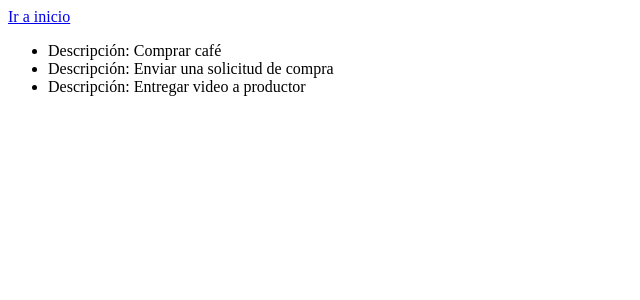
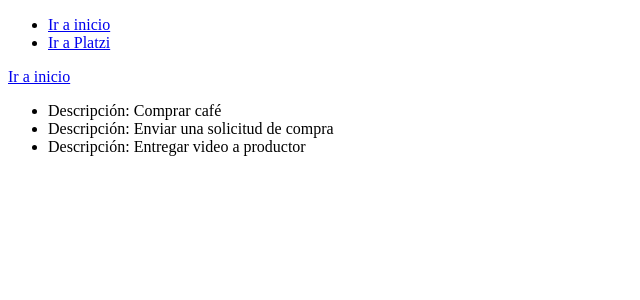
Before and after one commit to cristianiniguez/curso_flask, a Flask app: page /hello in a window 1280 px wide. Shown: the top 300 px of the page, without its empty margins (0-640 px from the left). Run offline with Flask 2, Linux system fonts and the light colour scheme.

Commit message:
uso de templates y archivos estaticos: include y links

```diff
--- a/templates/base.html
+++ b/templates/base.html
@@ -1,12 +1,20 @@
 <!DOCTYPE html>
 <html lang="es">
+
   <head>
-    <meta charset="UTF-8" />
-    <meta http-equiv="X-UA-Compatible" content="IE=edge" />
-    <meta name="viewport" content="width=device-width, initial-scale=1.0" />
-    <title>{% block title %}Flask Platzi |{% endblock %}</title>
+    <meta charset="UTF-8"/>
+    <meta http-equiv="X-UA-Compatible" content="IE=edge"/>
+    <meta name="viewport" content="width=device-width, initial-scale=1.0"/>
+    <title>
+      {% block title %}Flask Platzi |{% endblock %}
+    </title>
   </head>
+
   <body>
+    <header>
+      {% include 'navbar.html' %}
+    </header>
     {% block content %}{% endblock %}
   </body>
+
 </html>
--- /dev/null
+++ b/templates/navbar.html
@@ -0,0 +1,10 @@
+<nav>
+  <ul>
+    <li>
+      <a href="{{ url_for('index') }}">Ir a inicio</a>
+    </li>
+    <li>
+      <a href="https://platzi.com" target="_blank">Ir a Platzi</a>
+    </li>
+  </ul>
+</nav>
```
